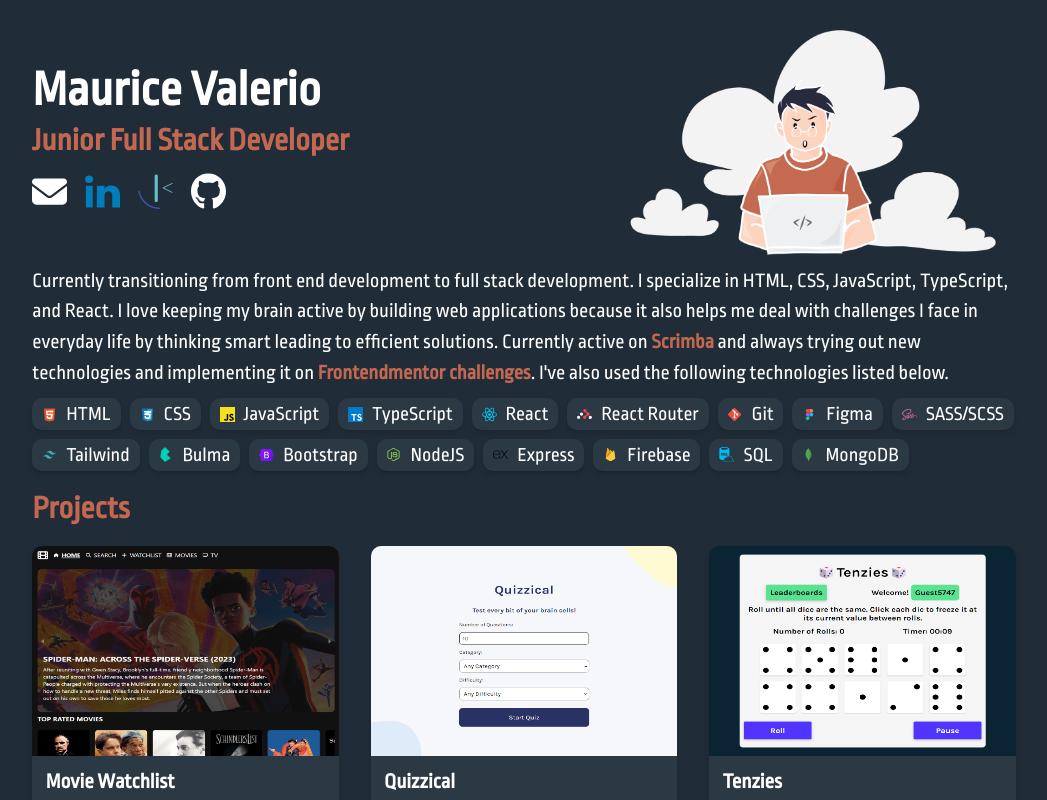
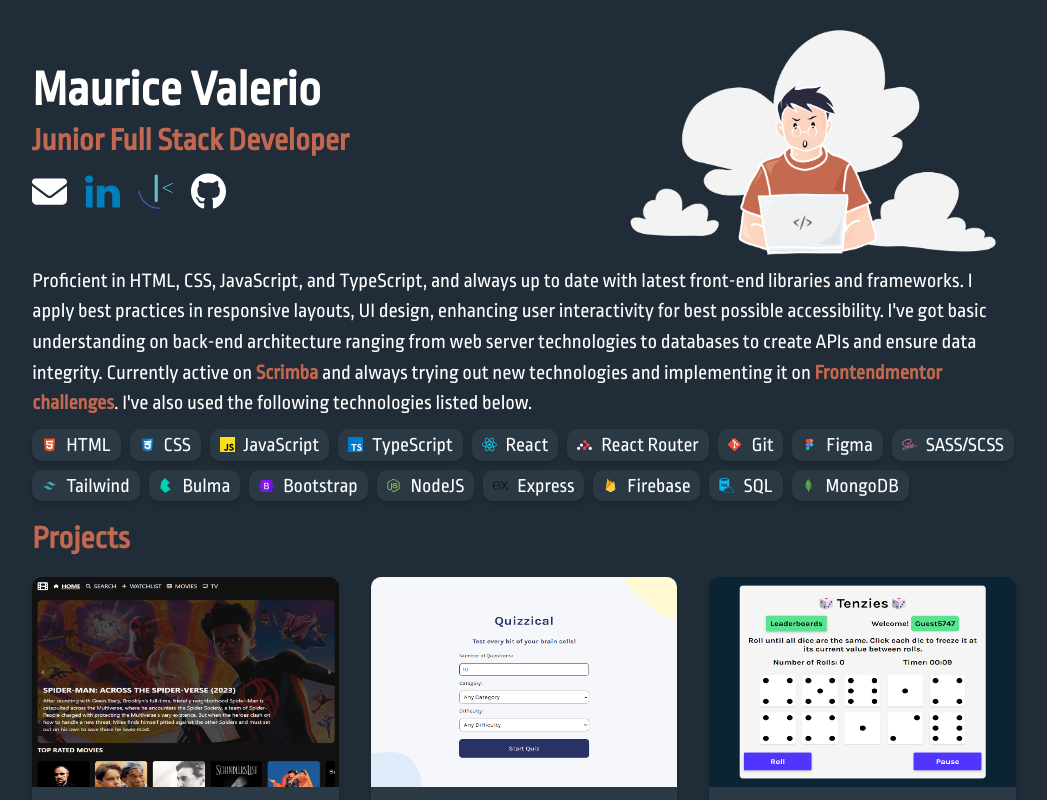
Before and after one commit to mauricevalerio/portfolio, a React (Vite) app: page / in a window 1280 px wide. Shown: the top 800 px of the page, without its empty margins (116-1163 px from the left). Built offline with nearby package versions, Linux system fonts and the light colour scheme.

Commit message:
Modified about me contents

```diff
--- a/src/components/About.jsx
+++ b/src/components/About.jsx
@@ -2,8 +2,9 @@
     return (
         <section className='about'>
             <p>
-                Currently transitioning from front end development to full stack development.
-                I specialize in HTML, CSS, JavaScript, TypeScript, and React. I love keeping my brain active by building web applications because it also helps me deal with challenges I face in everyday life by thinking smart leading to efficient solutions.
+                Proficient in HTML, CSS, JavaScript, and TypeScript, and always up to date with latest front-end libraries and frameworks.
+                I apply best practices in responsive layouts, UI design, enhancing user interactivity for best possible accessibility.
+                I've got basic understanding on back-end architecture ranging from web server technologies to databases to create APIs and ensure data integrity.
                 Currently active on <a href="https://scrimba.com/learn/frontend" target='_blank' className='hover-effect'>Scrimba</a> and always trying out new technologies and implementing it on <a href="https://www.frontendmentor.io/challenges" target='_blank' className='hover-effect'>Frontendmentor challenges</a>.
                 I've also used the following technologies listed below.
             </p>
```
